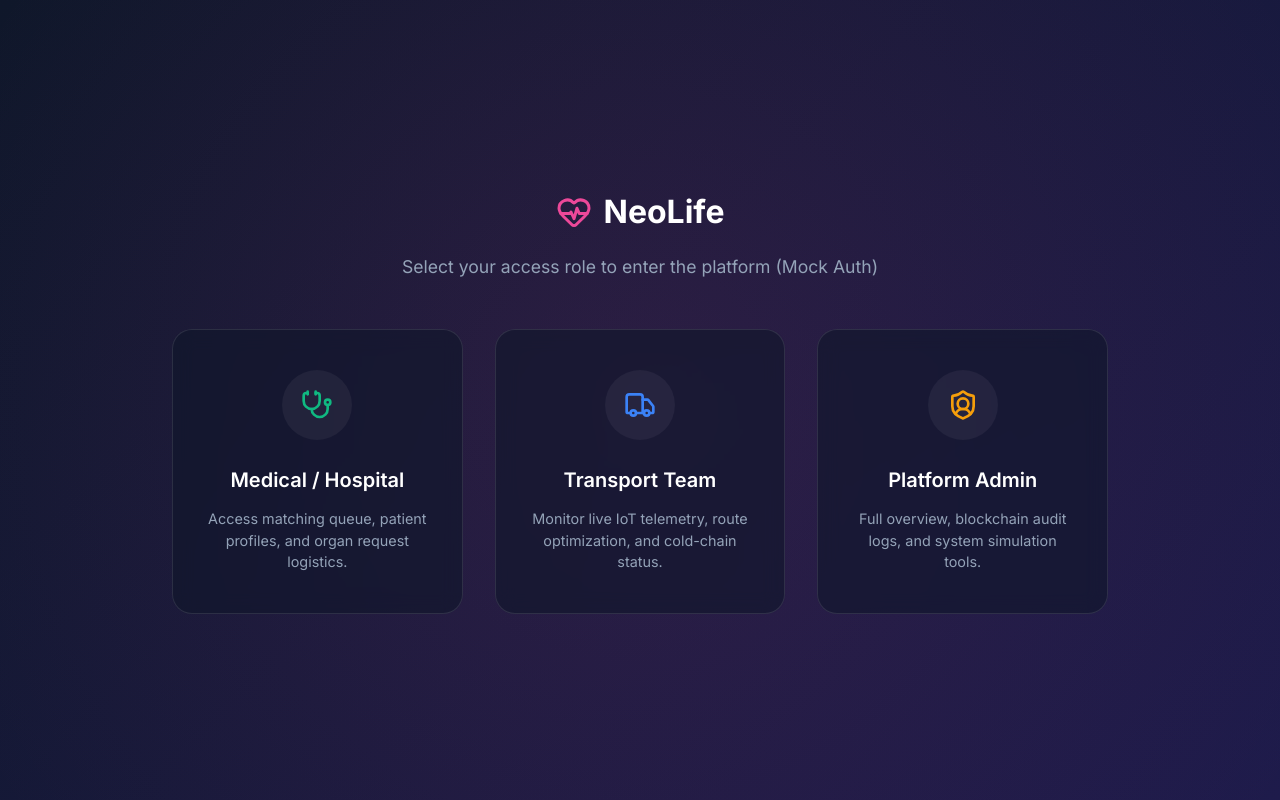
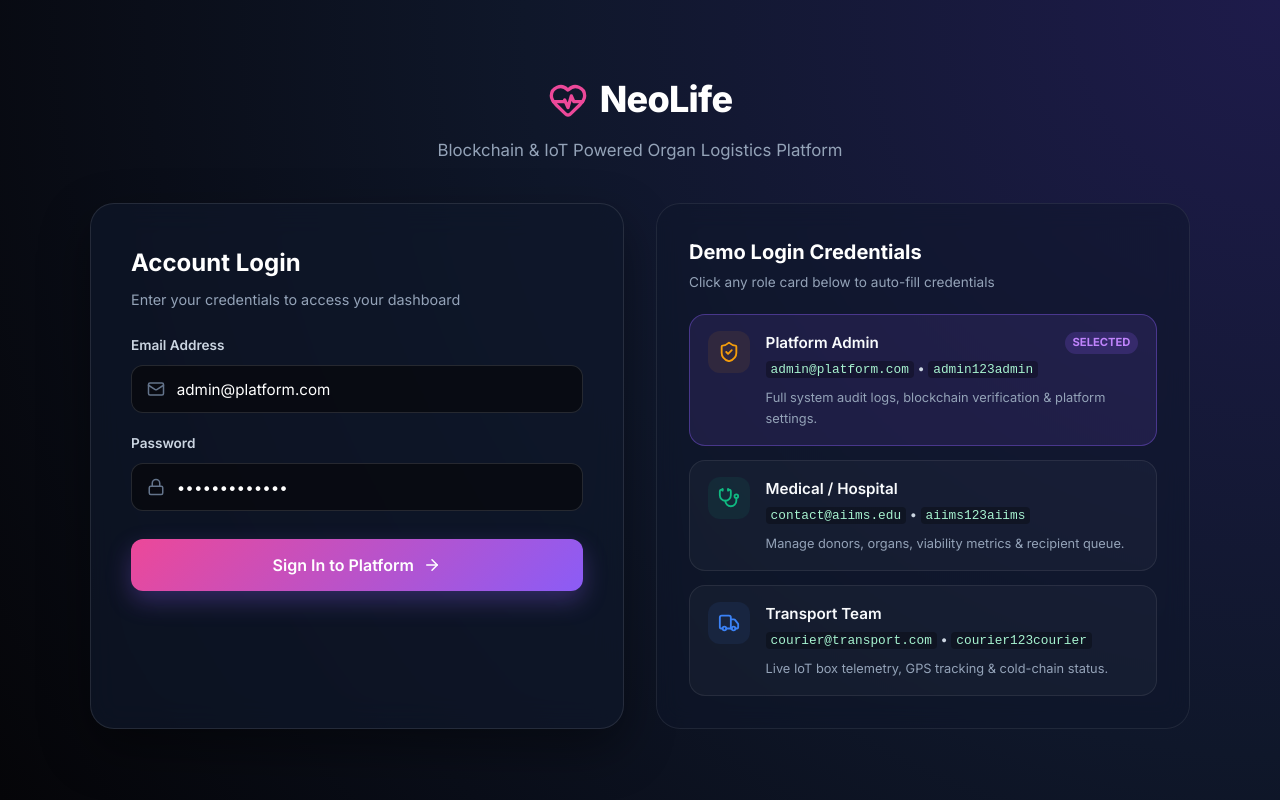
Before and after one commit to soubhagyadevchaturvedicse24-hub/V1-Organ-Transport-System, a React app in the folder frontend/: page /login in a window 1280 px wide. Built offline with nearby package versions, Linux system fonts and the light colour scheme; no server answers; the HTML template or start-up script is replaced by a standard one.

Commit message:
feat(auth): implement interactive real email/password Login form with role preset credentials

```diff
--- a/frontend/src/context/AuthContext.jsx
+++ b/frontend/src/context/AuthContext.jsx
@@ -23,7 +23,8 @@ export const AuthProvider = ({ children }) => {
 
   const login = async (email, password) => {
     try {
-      const response = await fetch('http://localhost:5000/api/v1/auth/login', {
+      const baseUrl = import.meta.env.VITE_API_BASE_URL || 'https://v1-organ-transport-system.onrender.com/api/v1';
+      const response = await fetch(`${baseUrl}/auth/login`, {
         method: 'POST',
         headers: { 'Content-Type': 'application/json' },
         body: JSON.stringify({ email, password })
--- a/frontend/src/pages/Login.jsx
+++ b/frontend/src/pages/Login.jsx
@@ -1,20 +1,67 @@
-import React from 'react';
+import React, { useState } from 'react';
 import { useNavigate } from 'react-router-dom';
-import { HeartPulse, Stethoscope, Truck, ShieldUser } from 'lucide-react';
+import { HeartPulse, Stethoscope, Truck, ShieldCheck, Mail, Lock, ArrowRight, Loader2 } from 'lucide-react';
 import { useAuth } from '../context/AuthContext';
 import styles from './Login.module.css';
+
+const ROLES = [
+  {
+    roleKey: 'admin',
+    title: 'Platform Admin',
+    email: 'admin@platform.com',
+    pass: 'admin123admin',
+    icon: ShieldCheck,
+    color: '#f59e0b',
+    desc: 'Full system audit logs, blockchain verification & platform settings.'
+  },
+  {
+    roleKey: 'hospital',
+    title: 'Medical / Hospital',
+    email: 'contact@aiims.edu',
+    pass: 'aiims123aiims',
+    icon: Stethoscope,
+    color: '#10b981',
+    desc: 'Manage donors, organs, viability metrics & recipient queue.'
+  },
+  {
+    roleKey: 'transport',
+    title: 'Transport Team',
+    email: 'courier@transport.com',
+    pass: 'courier123courier',
+    icon: Truck,
+    color: '#3b82f6',
+    desc: 'Live IoT box telemetry, GPS tracking & cold-chain status.'
+  }
+];
 
 const Login = () => {
   const { login } = useAuth();
   const navigate = useNavigate();
 
-  const handleLogin = async (email, password) => {
+  const [email, setEmail] = useState('admin@platform.com');
+  const [password, setPassword] = useState('admin123admin');
+  const [loading, setLoading] = useState(false);
+  const [error, setError] = useState(null);
+
+  const handleSubmit = async (e) => {
+    if (e) e.preventDefault();
+    setError(null);
+    setLoading(true);
+
     try {
       await login(email, password);
       navigate('/dashboard');
-    } catch (error) {
-      alert(error.message || 'Login failed');
+    } catch (err) {
+      setError(err.message || 'Invalid email or password. Please try again.');
+    } finally {
+      setLoading(false);
     }
+  };
+
+  const handleQuickSelect = (role) => {
+    setEmail(role.email);
+    setPassword(role.pass);
+    setError(null);
   };
 
   return (
@@ -22,50 +69,112 @@ const Login = () => {
       <div className={styles.contentWrapper}>
         <div className={styles.header}>
           <div className={styles.logo}>
-            <HeartPulse size={36} className={styles.logoIcon} />
-            NeoLife
+            <HeartPulse size={40} className={styles.logoIcon} />
+            <span>NeoLife</span>
           </div>
-          <p className={styles.subtitle}>Select your access role to enter the platform (Mock Auth)</p>
+          <p className={styles.subtitle}>
+            Blockchain & IoT Powered Organ Logistics Platform
+          </p>
         </div>
 
-        <div className={styles.rolesGrid}>
-          <div
-            className={styles.roleCard}
-            onClick={() => handleLogin('contact@aiims.edu', 'aiims123aiims')}
-          >
-            <div className={styles.roleIcon} style={{ color: '#10b981' }}>
-              <Stethoscope size={32} />
+        <div className={styles.mainGrid}>
+          {/* Left Column: Email & Password Form */}
+          <div className={styles.formCard}>
+            <div className={styles.formHeader}>
+              <h2>Account Login</h2>
+              <p>Enter your credentials to access your dashboard</p>
             </div>
-            <h3 className={styles.roleTitle}>Medical / Hospital</h3>
-            <p className={styles.roleDesc}>
-              Access matching queue, patient profiles, and organ request logistics.
-            </p>
+
+            {error && (
+              <div className={styles.errorAlert}>
+                <span>{error}</span>
+              </div>
+            )}
+
+            <form onSubmit={handleSubmit} className={styles.form}>
+              <div className={styles.inputGroup}>
+                <label>Email Address</label>
+                <div className={styles.inputWrapper}>
+                  <Mail size={18} className={styles.inputIcon} />
+                  <input
+                    type="email"
+                    value={email}
+                    onChange={(e) => setEmail(e.target.value)}
+                    placeholder="name@hospital.com"
+                    required
+                  />
+                </div>
+              </div>
+
+              <div className={styles.inputGroup}>
+                <label>Password</label>
+                <div className={styles.inputWrapper}>
+                  <Lock size={18} className={styles.inputIcon} />
+                  <input
+                    type="password"
+                    value={password}
+                    onChange={(e) => setPassword(e.target.value)}
+                    placeholder="••••••••••••"
+                    required
+                  />
+                </div>
+              </div>
+
+              <button
+                type="submit"
+                className={styles.btnLogin}
+                disabled={loading}
+              >
+                {loading ? (
+                  <>
+                    <Loader2 size={18} className={styles.spinner} />
+                    <span>Authenticating...</span>
+                  </>
+                ) : (
+                  <>
+                    <span>Sign In to Platform</span>
+                    <ArrowRight size={18} />
+                  </>
+                )}
+              </button>
+            </form>
           </div>
 
-          <div
-            className={styles.roleCard}
-            onClick={() => handleLogin('courier@transport.com', 'courier123courier')}
-          >
-            <div className={styles.roleIcon} style={{ color: '#3b82f6' }}>
-              <Truck size={32} />
+          {/* Right Column: Demo Roles & Quick Credentials */}
+          <div className={styles.demoRolesCard}>
+            <div className={styles.demoHeader}>
+              <h3>Demo Login Credentials</h3>
+              <p>Click any role card below to auto-fill credentials</p>
             </div>
-            <h3 className={styles.roleTitle}>Transport Team</h3>
-            <p className={styles.roleDesc}>
-              Monitor live IoT telemetry, route optimization, and cold-chain status.
-            </p>
-          </div>
 
-          <div
-            className={styles.roleCard}
-            onClick={() => handleLogin('admin@platform.com', 'admin123admin')}
-          >
-            <div className={styles.roleIcon} style={{ color: '#f59e0b' }}>
-              <ShieldUser size={32} />
+            <div className={styles.roleList}>
+              {ROLES.map((r) => {
+                const Icon = r.icon;
+                const isSelected = email === r.email;
+
+                return (
+                  <div
+                    key={r.roleKey}
+                    className={`${styles.roleItem} ${isSelected ? styles.selectedRole : ''}`}
+                    onClick={() => handleQuickSelect(r)}
+                  >
+                    <div className={styles.roleIconBadge} style={{ color: r.color, background: `${r.color}15` }}>
+                      <Icon size={22} />
+                    </div>
+                    <div className={styles.roleDetails}>
+                      <div className={styles.roleTitleRow}>
+                        <span className={styles.roleName}>{r.title}</span>
+                        {isSelected && <span className={styles.activeTag}>Selected</span>}
+                      </div>
+                      <div className={styles.credentialText}>
+                        <code>{r.email}</code> • <code>{r.pass}</code>
+                      </div>
+                      <p className={styles.roleDescription}>{r.desc}</p>
+                    </div>
+                  </div>
+                );
+              })}
             </div>
-            <h3 className={styles.roleTitle}>Platform Admin</h3>
-            <p className={styles.roleDesc}>
-              Full overview, blockchain audit logs, and system simulation tools.
-            </p>
           </div>
         </div>
       </div>
--- a/frontend/src/pages/Login.module.css
+++ b/frontend/src/pages/Login.module.css
@@ -3,38 +3,23 @@
   display: flex;
   justify-content: center;
   align-items: center;
-  background: linear-gradient(135deg, #0f172a 0%, #1e1b4b 100%);
-  font-family: 'Inter', sans-serif;
+  background: radial-gradient(circle at top right, #1e1b4b 0%, #0f172a 50%, #050508 100%);
+  font-family: 'Inter', system-ui, sans-serif;
   color: white;
-  position: relative;
-  overflow: hidden;
-}
-
-.loginContainer::before {
-  content: '';
-  position: absolute;
-  top: -50%;
-  left: -50%;
-  width: 200%;
-  height: 200%;
-  background: radial-gradient(circle at center, rgba(236, 72, 153, 0.1) 0%, transparent 50%);
-  pointer-events: none;
-  z-index: 0;
+  padding: 2rem 1rem;
 }
 
 .contentWrapper {
-  z-index: 10;
   width: 100%;
-  max-width: 1000px;
-  padding: 2rem;
+  max-width: 1100px;
   display: flex;
   flex-direction: column;
   align-items: center;
+  gap: 2.5rem;
 }
 
 .header {
   text-align: center;
-  margin-bottom: 3rem;
 }
 
 .logo {
@@ -42,9 +27,9 @@
   align-items: center;
   justify-content: center;
   gap: 0.75rem;
-  font-size: 2rem;
-  font-weight: 700;
-  margin-bottom: 1rem;
+  font-size: 2.25rem;
+  font-weight: 800;
+  letter-spacing: -0.02em;
 }
 
 .logoIcon {
@@ -53,69 +38,247 @@
 
 .subtitle {
   color: #94a3b8;
-  font-size: 1.1rem;
+  font-size: 1.05rem;
+  margin-top: 0.5rem;
 }
 
-.rolesGrid {
+.mainGrid {
   display: grid;
-  grid-template-columns: repeat(3, 1fr);
+  grid-template-columns: 1fr 1fr;
   gap: 2rem;
   width: 100%;
 }
 
-.roleCard {
-  background: rgba(15, 23, 42, 0.6);
+/* Form Card */
+.formCard {
+  background: rgba(15, 23, 42, 0.7);
   border: 1px solid rgba(255, 255, 255, 0.1);
-  border-radius: 20px;
-  padding: 2.5rem 2rem;
-  text-align: center;
-  cursor: pointer;
-  transition: all 0.3s ease;
-  backdrop-filter: blur(10px);
+  border-radius: 24px;
+  padding: 2.5rem;
+  backdrop-filter: blur(16px);
+  box-shadow: 0 20px 50px rgba(0, 0, 0, 0.4);
   display: flex;
   flex-direction: column;
+  gap: 1.5rem;
+}
+
+.formHeader h2 {
+  font-size: 1.5rem;
+  font-weight: 700;
+  margin-bottom: 0.35rem;
+}
+
+.formHeader p {
+  color: #94a3b8;
+  font-size: 0.9rem;
+}
+
+.errorAlert {
+  background: rgba(239, 68, 68, 0.15);
+  border: 1px solid rgba(239, 68, 68, 0.4);
+  color: #f87171;
+  padding: 0.75rem 1rem;
+  border-radius: 12px;
+  font-size: 0.875rem;
+}
+
+.form {
+  display: flex;
+  flex-direction: column;
+  gap: 1.25rem;
+}
+
+.inputGroup {
+  display: flex;
+  flex-direction: column;
+  gap: 0.5rem;
+}
+
+.inputGroup label {
+  font-size: 0.85rem;
+  font-weight: 600;
+  color: #cbd5e1;
+}
+
+.inputWrapper {
+  position: relative;
+  display: flex;
   align-items: center;
 }
 
-.roleCard:hover {
-  transform: translateY(-10px);
-  border-color: #8b5cf6;
-  box-shadow: 0 20px 40px rgba(139, 92, 246, 0.2);
-  background: rgba(30, 27, 75, 0.8);
+.inputIcon {
+  position: absolute;
+  left: 1rem;
+  color: #64748b;
 }
 
-.roleIcon {
-  width: 70px;
-  height: 70px;
-  border-radius: 50%;
-  background: rgba(255, 255, 255, 0.05);
+.inputWrapper input {
+  width: 100%;
+  background: rgba(5, 5, 8, 0.6);
+  border: 1px solid rgba(255, 255, 255, 0.12);
+  border-radius: 12px;
+  padding: 0.85rem 1rem 0.85rem 2.8rem;
+  color: white;
+  font-size: 0.95rem;
+  outline: none;
+  transition: all 0.2s ease;
+}
+
+.inputWrapper input:focus {
+  border-color: #8b5cf6;
+  box-shadow: 0 0 0 3px rgba(139, 92, 246, 0.25);
+}
+
+.btnLogin {
   display: flex;
   align-items: center;
   justify-content: center;
-  margin-bottom: 1.5rem;
-  transition: all 0.3s ease;
+  gap: 0.6rem;
+  background: linear-gradient(135deg, #ec4899 0%, #8b5cf6 100%);
+  color: white;
+  border: none;
+  border-radius: 12px;
+  padding: 1rem;
+  font-size: 1rem;
+  font-weight: 600;
+  cursor: pointer;
+  margin-top: 0.5rem;
+  transition: all 0.2s ease;
+  box-shadow: 0 10px 25px rgba(139, 92, 246, 0.3);
 }
 
-.roleCard:hover .roleIcon {
-  background: linear-gradient(135deg, #ec4899, #8b5cf6);
-  color: white !important;
+.btnLogin:hover:not(:disabled) {
+  transform: translateY(-2px);
+  box-shadow: 0 15px 30px rgba(139, 92, 246, 0.45);
 }
 
-.roleTitle {
-  font-size: 1.25rem;
-  font-weight: 600;
-  margin-bottom: 0.75rem;
+.btnLogin:disabled {
+  opacity: 0.7;
+  cursor: not-allowed;
 }
 
-.roleDesc {
-  color: #94a3b8;
-  font-size: 0.9rem;
-  line-height: 1.5;
+.spinner {
+  animation: spin 1s linear infinite;
 }
 
-@media (max-width: 900px) {
-  .rolesGrid {
-    grid-template-columns: repeat(1, 1fr);
-    max-width: 400px;
+@keyframes spin {
+  100% {
+    transform: rotate(360deg);
   }
 }
+
+/* Demo Roles Card */
+.demoRolesCard {
+  background: rgba(15, 23, 42, 0.5);
+  border: 1px solid rgba(255, 255, 255, 0.08);
+  border-radius: 24px;
+  padding: 2rem;
+  backdrop-filter: blur(12px);
+  display: flex;
+  flex-direction: column;
+  gap: 1.25rem;
+}
+
+.demoHeader h3 {
+  font-size: 1.25rem;
+  font-weight: 700;
+  margin-bottom: 0.25rem;
+}
+
+.demoHeader p {
+  color: #94a3b8;
+  font-size: 0.85rem;
+}
+
+.roleList {
+  display: flex;
+  flex-direction: column;
+  gap: 0.85rem;
+}
+
+.roleItem {
+  background: rgba(255, 255, 255, 0.03);
+  border: 1px solid rgba(255, 255, 255, 0.08);
+  border-radius: 16px;
+  padding: 1rem 1.1rem;
+  display: flex;
+  align-items: flex-start;
+  gap: 1rem;
+  cursor: pointer;
+  transition: all 0.2s ease;
+}
+
+.roleItem:hover {
+  background: rgba(255, 255, 255, 0.06);
+  border-color: rgba(255, 255, 255, 0.2);
+  transform: translateX(4px);
+}
+
+.selectedRole {
+  background: rgba(139, 92, 246, 0.12) !important;
+  border-color: rgba(139, 92, 246, 0.4) !important;
+}
+
+.roleIconBadge {
+  width: 42px;
+  height: 42px;
+  border-radius: 12px;
+  display: flex;
+  align-items: center;
+  justify-content: center;
+  flex-shrink: 0;
+}
+
+.roleDetails {
+  display: flex;
+  flex-direction: column;
+  gap: 0.25rem;
+  flex: 1;
+}
+
+.roleTitleRow {
+  display: flex;
+  align-items: center;
+  justify-content: space-between;
+}
+
+.roleName {
+  font-weight: 600;
+  font-size: 0.95rem;
+  color: #f8fafc;
+}
+
+.activeTag {
+  font-size: 0.7rem;
+  font-weight: 700;
+  text-transform: uppercase;
+  background: rgba(139, 92, 246, 0.2);
+  color: #c084fc;
+  padding: 2px 8px;
+  border-radius: 20px;
+}
+
+.credentialText {
+  font-size: 0.8rem;
+  color: #cbd5e1;
+}
+
+.credentialText code {
+  font-family: monospace;
+  background: rgba(0, 0, 0, 0.3);
+  padding: 1px 5px;
+  border-radius: 4px;
+  color: #a7f3d0;
+}
+
+.roleDescription {
+  font-size: 0.8rem;
+  color: #94a3b8;
+  margin-top: 0.2rem;
+}
+
+@media (max-width: 850px) {
+  .mainGrid {
+    grid-template-columns: 1fr;
+  }
+}
```
